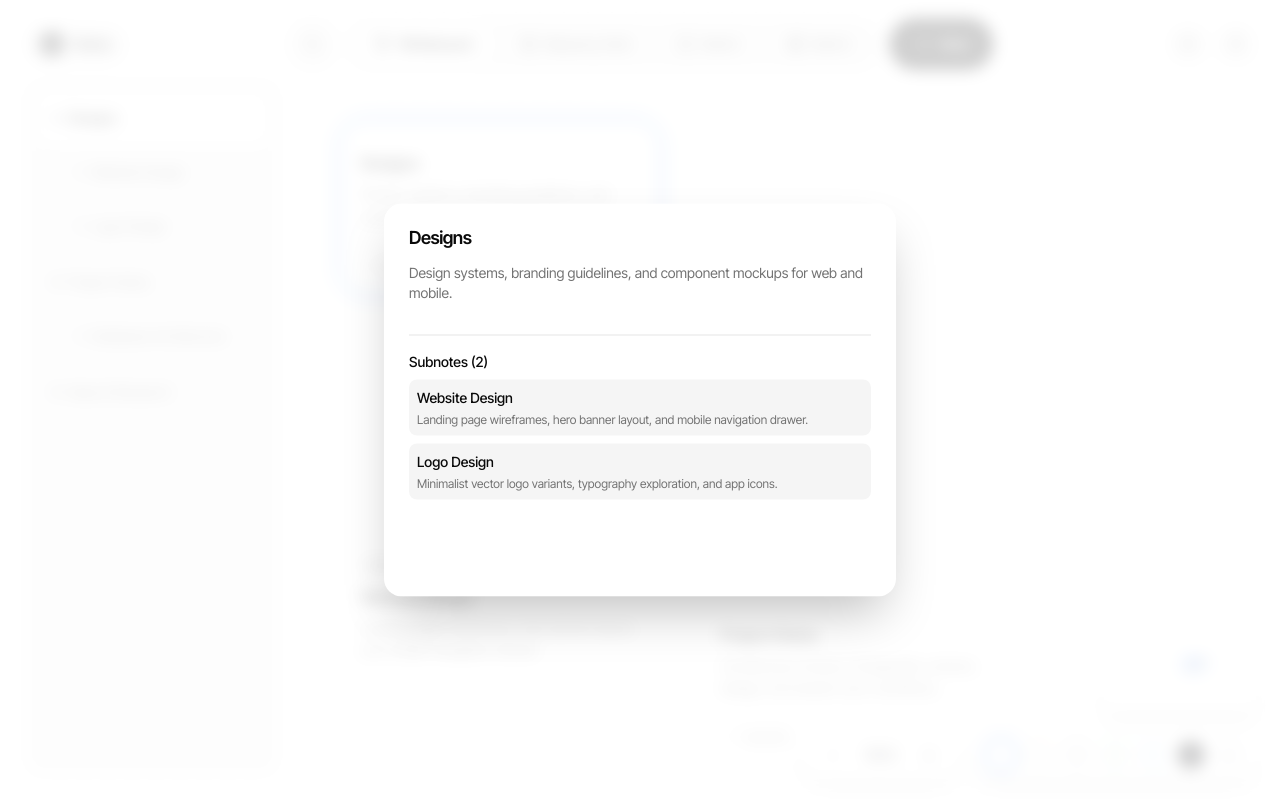
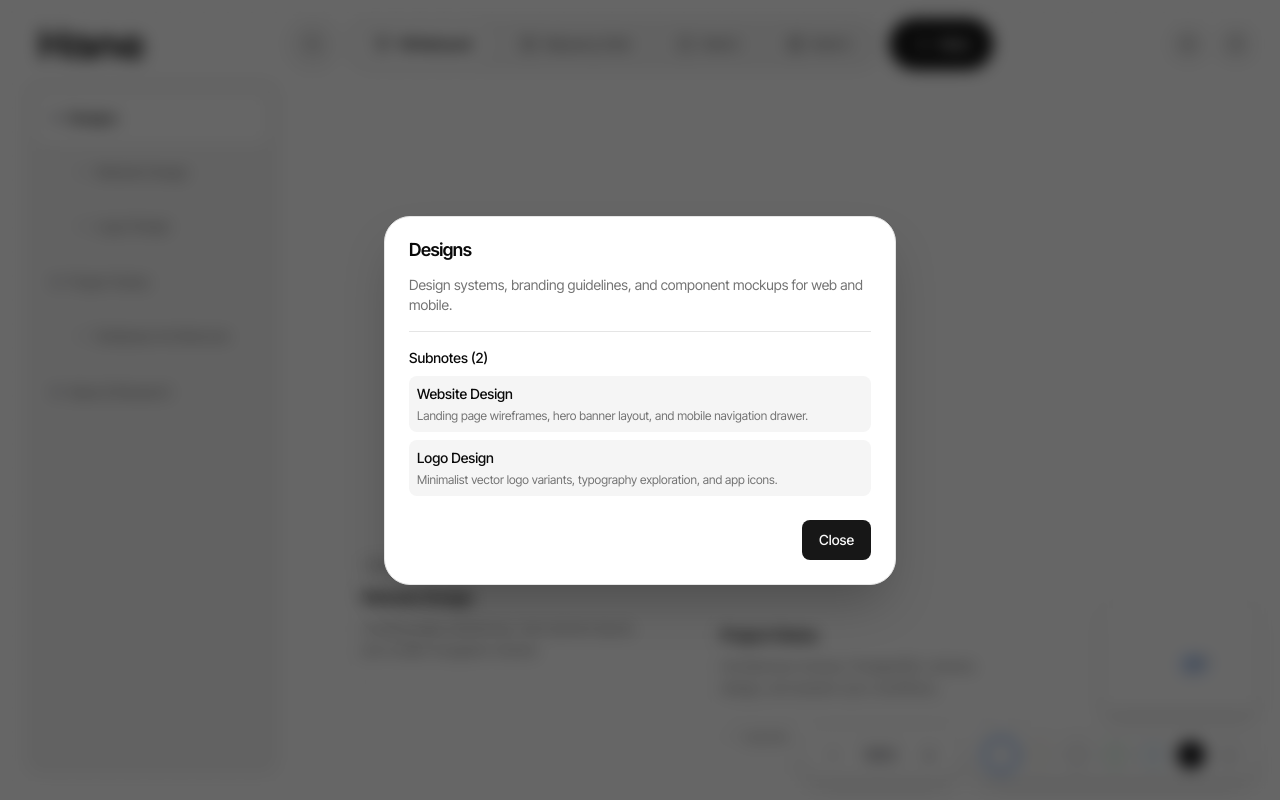
Before and after one commit to Rafid46/project--notes, a Next.js app: page / in a window 1280 px wide. Both pictures are taken after a click on the button "Designs". Built offline with nearby package versions, Linux system fonts and the light colour scheme.

Commit message:
structured theme and ui

```diff
--- a/features/home/components/header.tsx
+++ b/features/home/components/header.tsx
@@ -1,4 +1,6 @@
 "use client";
+
+import Image from "next/image";
 
 import {
   FileText,
@@ -58,13 +60,14 @@ export default function Header({
   return (
     <header className="absolute top-6 inset-x-0 z-30 flex items-center justify-between px-6">
       <div className="flex items-center">
-        <div className="flex h-10 items-center gap-2.5 rounded-full bg-secondary px-4 shadow-xs">
-          <div className="flex h-6 w-6 items-center justify-center rounded-full bg-foreground text-background">
-            <FileText size={13} />
-          </div>
-          <span className="text-sm font-semibold text-secondary-foreground">
-            Notes
-          </span>
+        <div className="flex h-10 items-center gap-2.5  px-4">
+          <Image
+            src="/assets/hane.png"
+            alt="Logo"
+            width={104}
+            height={44}
+            className="object-contain"
+          />
         </div>
       </div>
 
--- a/features/home/components/home-shell.tsx
+++ b/features/home/components/home-shell.tsx
@@ -1,6 +1,7 @@
 "use client";
 
 import { useEffect, useState } from "react";
+import { motion, AnimatePresence } from "framer-motion";
 import Whiteboard from "@/features/whiteboard/components/whiteboard";
 import Sidebar from "./sidebar";
 import Header from "./header";
@@ -196,13 +197,21 @@ export default function HomeShell() {
         initialTitle={popoverConfig.initialTitle}
       />
 
+      <AnimatePresence>
         {isNoteModalOpen && activeNote && (
           <>
-          <div
-            className="fixed inset-0 bg-background/80 backdrop-blur-sm z-50 transition-opacity"
+            <motion.div
+              initial={{ opacity: 0 }}
+              animate={{ opacity: 1 }}
+              exit={{ opacity: 0 }}
+              className="fixed inset-0 bg-black/60 backdrop-blur-sm z-50 transition-opacity"
               onClick={() => setIsNoteModalOpen(false)}
             />
-          <div className="fixed left-[50%] top-[50%] z-50 grid w-full max-w-lg translate-x-[-50%] translate-y-[-50%] gap-4 border border-white/10 bg-background p-6 shadow-2xl duration-200 rounded-2xl">
+            <div className="fixed inset-0 z-50 flex items-center justify-center pointer-events-none p-4">
+              <motion.div
+                layoutId={`note-${activeNote.id}`}
+                className="w-full max-w-lg gap-4 border border-border bg-card p-6 shadow-2xl rounded-[26px] pointer-events-auto"
+              >
                 <div className="flex flex-col space-y-1.5 text-center sm:text-left">
                   <div className="flex items-center justify-between">
                     <h2 className="text-lg font-semibold leading-none tracking-tight">
@@ -215,7 +224,7 @@ export default function HomeShell() {
                     )}
                   </div>
                 </div>
-            <div className="text-sm text-muted-foreground whitespace-pre-wrap">
+                <div className="text-sm text-muted-foreground whitespace-pre-wrap mt-4">
                   {activeNote.content}
                 </div>
                 {activeNote.subNotes && activeNote.subNotes.length > 0 && (
@@ -238,17 +247,19 @@ export default function HomeShell() {
                     </ul>
                   </div>
                 )}
-            <div className="flex flex-col-reverse sm:flex-row sm:justify-end sm:space-x-2 mt-4">
+                <div className="flex flex-col-reverse sm:flex-row sm:justify-end sm:space-x-2 mt-6">
                   <button
                     onClick={() => setIsNoteModalOpen(false)}
-                className="inline-flex items-center justify-center rounded-md text-sm font-medium transition-colors bg-background text-white h-10 px-4 py-2 border border-transparent"
+                    className="inline-flex items-center justify-center rounded-md text-sm font-medium transition-colors bg-primary hover:bg-primary/90 text-primary-foreground h-10 px-4 py-2 border border-transparent cursor-pointer"
                   >
                     Close
                   </button>
                 </div>
+              </motion.div>
             </div>
           </>
         )}
+      </AnimatePresence>
     </main>
   );
 }
--- a/features/home/components/sidebar.tsx
+++ b/features/home/components/sidebar.tsx
@@ -1,7 +1,7 @@
 "use client";
 
 import { useState } from "react";
-import { ChevronRight, Plus } from "lucide-react";
+import { ChevronRight, Plus, Circle } from "lucide-react";
 import type { NoteItem } from "../types";
 
 interface SidebarProps {
@@ -106,7 +106,7 @@ export default function Sidebar({
                               : "text-muted-foreground hover:bg-muted"
                           }`}
                         >
-                          <span className="h-1.5 w-1.5 shrink-0 rounded-full bg-zinc-400" />
+                          <Circle size={10} className="shrink-0 text-zinc-400" />
                           <span className="truncate">{sub.title}</span>
                         </button>
                       );
--- a/features/notes/components/Note.tsx
+++ b/features/notes/components/Note.tsx
@@ -1,6 +1,7 @@
 "use client";
 
 import { useState } from "react";
+import { motion } from "framer-motion";
 import type { NoteItem } from "@/features/home/types";
 import {
   DropdownMenu,
@@ -26,6 +27,7 @@ interface NoteProps {
   onUpdate?: (updates: Partial<NoteItem>) => void;
   className?: string;
   style?: React.CSSProperties;
+  disableLayoutAnimation?: boolean;
 }
 
 export default function Note({
@@ -36,6 +38,7 @@ export default function Note({
   onUpdate,
   className = "",
   style,
+  disableLayoutAnimation = false,
 }: NoteProps) {
   const [isDropdownOpen, setIsDropdownOpen] = useState(false);
   const [isLabelDropdownOpen, setIsLabelDropdownOpen] = useState(false);
@@ -59,14 +62,16 @@ export default function Note({
         }`}
       >
         {/* Main Body */}
-        <div
+        <motion.div
+          layout={!disableLayoutAnimation}
+          layoutId={disableLayoutAnimation ? undefined : `note-${note.id}`}
           className={`relative bg-card border rounded-[26px] p-5 z-0 transition-colors ${
             isSelected ? "border-blue-500" : "border-border"
           }`}
         >
           {/* Category Pill */}
           {note.category && (
-            <div className="absolute top-0 right-0 bg-blue-500/10 text-blue-500 px-6 py-4 rounded-[26px] rounded-tr-[24px] text-sm font-semibold z-20">
+            <div className="absolute top-[-2px] right-[-2px] bg-blue-400 text-white px-6 py-4 rounded-[26px] rounded-tr-[24px] text-sm font-semibold z-20">
               {note.category}
             </div>
           )}
@@ -104,7 +109,10 @@ export default function Note({
                 : "opacity-0 group-hover:opacity-100"
             }`}
           >
-            <DropdownMenu open={isLabelDropdownOpen} onOpenChange={setIsLabelDropdownOpen}>
+            <DropdownMenu
+              open={isLabelDropdownOpen}
+              onOpenChange={setIsLabelDropdownOpen}
+            >
               <DropdownMenuTrigger
                 onClick={(e) => {
                   e.stopPropagation();
@@ -118,7 +126,11 @@ export default function Note({
               >
                 <Tag size={16} />
               </DropdownMenuTrigger>
-              <DropdownMenuContent side="top" align="end" className="w-56 p-0 flex flex-col overflow-hidden">
+              <DropdownMenuContent
+                side="top"
+                align="end"
+                className="w-56 p-0 flex flex-col overflow-hidden"
+              >
                 <div className="px-3 py-1.5 text-xs font-semibold text-muted-foreground border-b border-border shrink-0">
                   Labels
                 </div>
@@ -193,7 +205,10 @@ export default function Note({
               <Palette size={16} />
             </button>
 
-            <DropdownMenu open={isDropdownOpen} onOpenChange={setIsDropdownOpen}>
+            <DropdownMenu
+              open={isDropdownOpen}
+              onOpenChange={setIsDropdownOpen}
+            >
               <DropdownMenuTrigger
                 onClick={(e) => {
                   e.stopPropagation();
@@ -238,7 +253,7 @@ export default function Note({
               </DropdownMenuContent>
             </DropdownMenu>
           </div>
-        </div>
+        </motion.div>
       </div>
     </div>
   );
--- a/features/whiteboard/components/whiteboard.tsx
+++ b/features/whiteboard/components/whiteboard.tsx
@@ -33,6 +33,7 @@ export default function Whiteboard({
   const [pan, setPan] = useState<{ x: number; y: number }>({ x: 0, y: 0 });
   const [zoom, setZoom] = useState<number>(1);
   const [isPanning, setIsPanning] = useState(false);
+  const [isDraggingCard, setIsDraggingCard] = useState(false);
   const [cardPositions, setCardPositions] = useState<
     Record<string, { x: number; y: number }>
   >({});
@@ -116,16 +117,7 @@ export default function Whiteboard({
     setCardPositions(initial);
   }, [notes]);
 
-  useEffect(() => {
-    if (!selectedNoteId) return;
-    const target = cardPositions[selectedNoteId];
-    if (target) {
-      setPan({
-        x: window.innerWidth / 2 - (target.x + 160) * zoomRef.current,
-        y: window.innerHeight / 2 - (target.y + 100) * zoomRef.current,
-      });
-    }
-  }, [selectedNoteId]);
+
 
   const handleZoomStep = (factor: number) => {
     const container = containerRef.current;
@@ -226,6 +218,7 @@ export default function Whiteboard({
       isPanningRef.current = false;
       panOriginRef.current = null;
       setIsPanning(false);
+      setIsDraggingCard(false);
       if (dragCardRef.current) {
         dragCardRef.current = null;
         try {
@@ -344,6 +337,7 @@ export default function Whiteboard({
     isPanningRef.current = false;
     panOriginRef.current = null;
     setIsPanning(false);
+    setIsDraggingCard(false);
 
     if (dragCardRef.current) {
       const noteId = dragCardRef.current.id;
@@ -376,6 +370,7 @@ export default function Whiteboard({
       initY: pos.y,
       moved: false,
     };
+    setIsDraggingCard(true);
   };
 
   const isDarkCanvas = canvasColor === "#18181b";
@@ -458,6 +453,7 @@ export default function Whiteboard({
                 left: `${pos.x}px`,
                 top: `${pos.y}px`,
               }}
+              disableLayoutAnimation={isPanning || isDraggingCard}
             />
           );
         })}
```
Also changed, not shown: public/assets/hane.png (added), 1 other file (tests, documents, lock files or other folders). Lines whose indentation alone changed are shown as unchanged.
